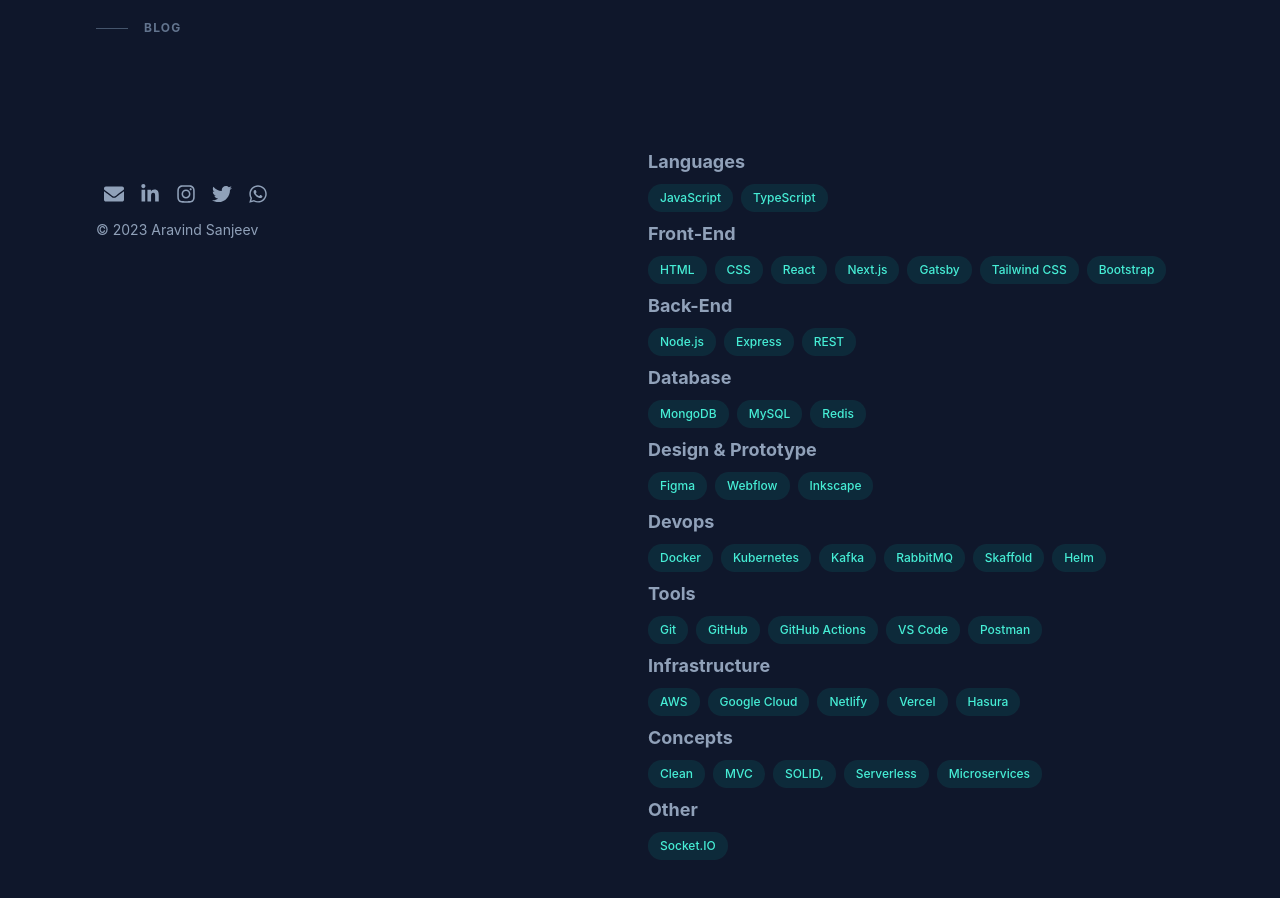
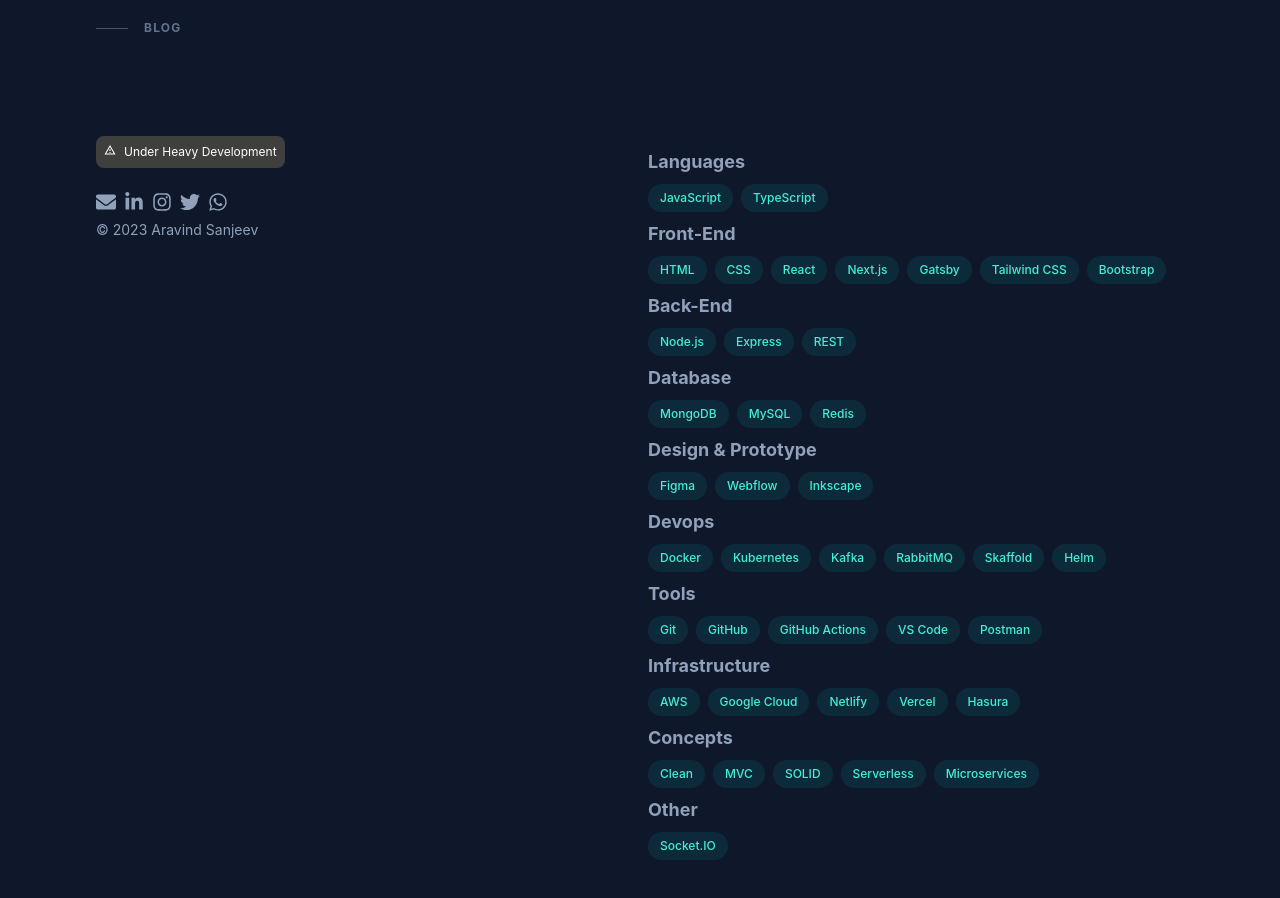
Before and after one commit to aravsanj/aravindsanjeev.com, a Next.js app: page / in a window 1280 px wide. Shown: the part 400-1298 px from the top of the page. Built offline with nearby package versions, Linux system fonts and the light colour scheme.

Commit message:
refactor:  layout and page components

```diff
--- a/src/app/blog/[slug]/page.tsx
+++ b/src/app/blog/[slug]/page.tsx
@@ -59,7 +59,7 @@
   }
 
   return (
-    <section>
+    <section className="max-w-xl mx-4 mt-8 lg:mx-auto">
       <script
         type="application/ld+json"
         suppressHydrationWarning
--- a/src/app/layout.tsx
+++ b/src/app/layout.tsx
@@ -54,14 +54,7 @@
       )}
     >
       <body className="bg-slate-900 leading-relaxed text-slate-400 antialiased selection:bg-teal-300 selection:text-teal-900">
-        <div className="mx-auto min-h-screen max-w-[1280px] px-6 py-12 font-sans md:px-12 md:py-20 lg:px-24 lg:py-0">
-          <div className="lg:flex lg:justify-between lg:gap-4">
-            <Side />
-            <main className="pt-24 lg:w-1/2 lg:py-24 min-h-screen">
-              {children}
-            </main>
-          </div>
-        </div>
+        {children}
       </body>
     </html>
   );
--- a/src/app/page.tsx
+++ b/src/app/page.tsx
@@ -2,14 +2,20 @@
 import About from "../components/about";
 import Projects from "../components/projects";
 import Skills from "@/components/skills";
+import Side from "@/components/side";
 
 export default function Page() {
   return (
-    <>
-      <About />
-      <Skills />
-      <Projects />
-      <BlogPosts />
-    </>
+    <div className="mx-auto min-h-screen max-w-[1280px] px-6 py-12 font-sans md:px-12 md:py-20 lg:px-24 lg:py-0">
+      <div className="lg:flex lg:justify-between lg:gap-4">
+        <Side />
+        <main className="pt-24 lg:w-1/2 lg:py-24 min-h-screen">
+          <About />
+          <Skills />
+          <Projects />
+          <BlogPosts />
+        </main>
+      </div>
+    </div>
   );
 }
--- a/src/components/footer.tsx
+++ b/src/components/footer.tsx
@@ -1,25 +1,13 @@
 import SocialLinks from "./social";
-
-function ArrowIcon() {
-  return (
-    <svg
-      width="12"
-      height="12"
-      viewBox="0 0 12 12"
-      fill="none"
-      xmlns="http://www.w3.org/2000/svg"
-    >
-      <path
-        d="M2.07102 11.3494L0.963068 10.2415L9.2017 1.98864H2.83807L2.85227 0.454545H11.8438V9.46023H10.2955L10.3097 3.09659L2.07102 11.3494Z"
-        fill="currentColor"
-      />
-    </svg>
-  );
-}
+import { MdOutlineWarningAmber } from "react-icons/md";
 
 export default function Footer() {
   return (
     <footer className="mb-16">
+      <span className="flex gap-2 p-2 rounded-lg bg-amber-200/20 w-max text-xs text-white mb-6">
+        <MdOutlineWarningAmber />
+        Under Heavy Development
+      </span>
       <SocialLinks
         email="saravind436@gmail.com"
         whatsapp={8848304872}
--- a/src/components/skills.tsx
+++ b/src/components/skills.tsx
@@ -41,7 +41,7 @@
   },
   {
     title: "Concepts",
-    skills: ["Clean", "MVC", "SOLID,", "Serverless", "Microservices"],
+    skills: ["Clean", "MVC", "SOLID", "Serverless", "Microservices"],
   },
   {
     title: "Other",
--- a/src/components/social.tsx
+++ b/src/components/social.tsx
@@ -12,14 +12,14 @@
     href={url}
     target="_blank"
     rel="noreferrer"
-    className="inline-flex items-center p-2 hover:text-gray-500"
+    className="inline-flex items-center hover:text-gray-500"
   >
     <span className={`text-xl`}>{icon}</span>
   </a>
 );
 
 const SocialLinks = ({ email, linkedIn, instagram, twitter, whatsapp }) => (
-  <div className="flex">
+  <div className="flex gap-2">
     <SocialLink icon={<FaEnvelope />} url={`mailto:${email}`} />
     <SocialLink
       icon={<FaLinkedinIn />}
```
